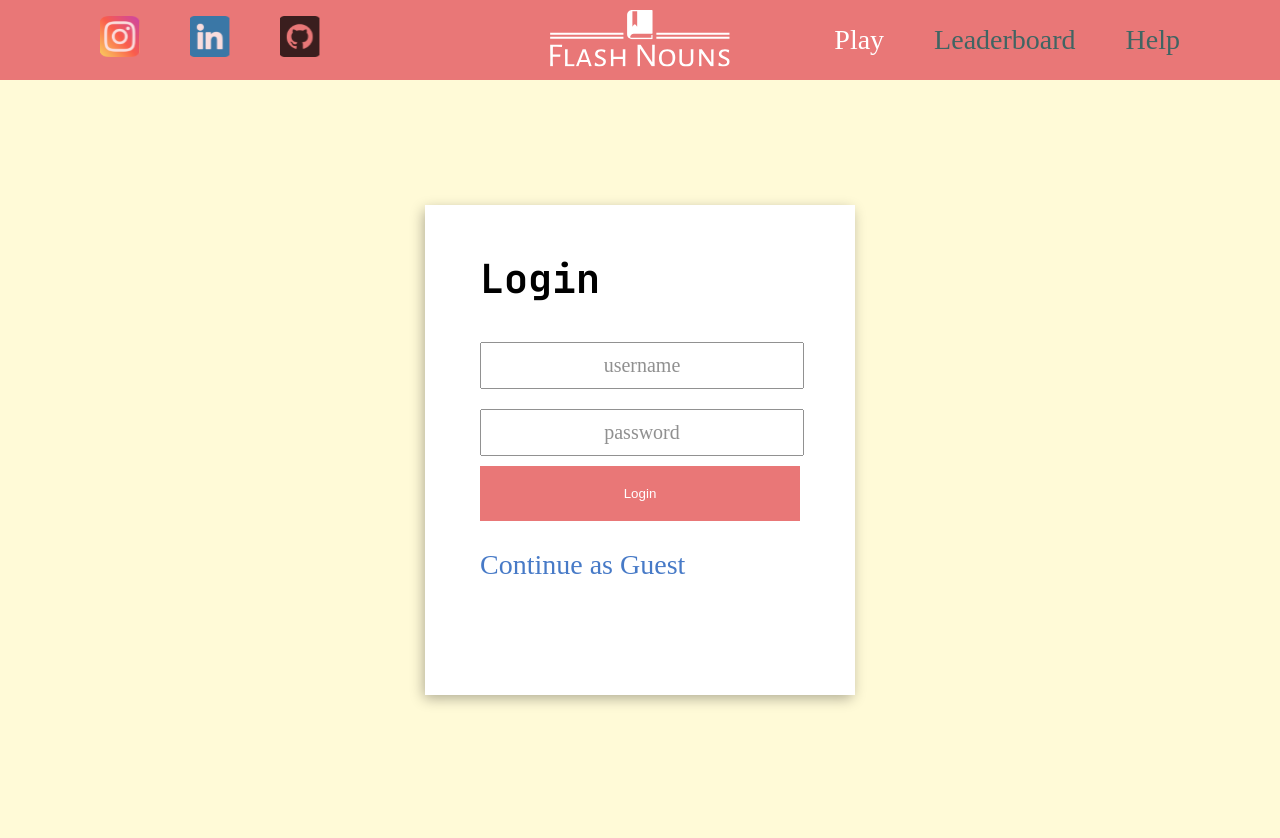
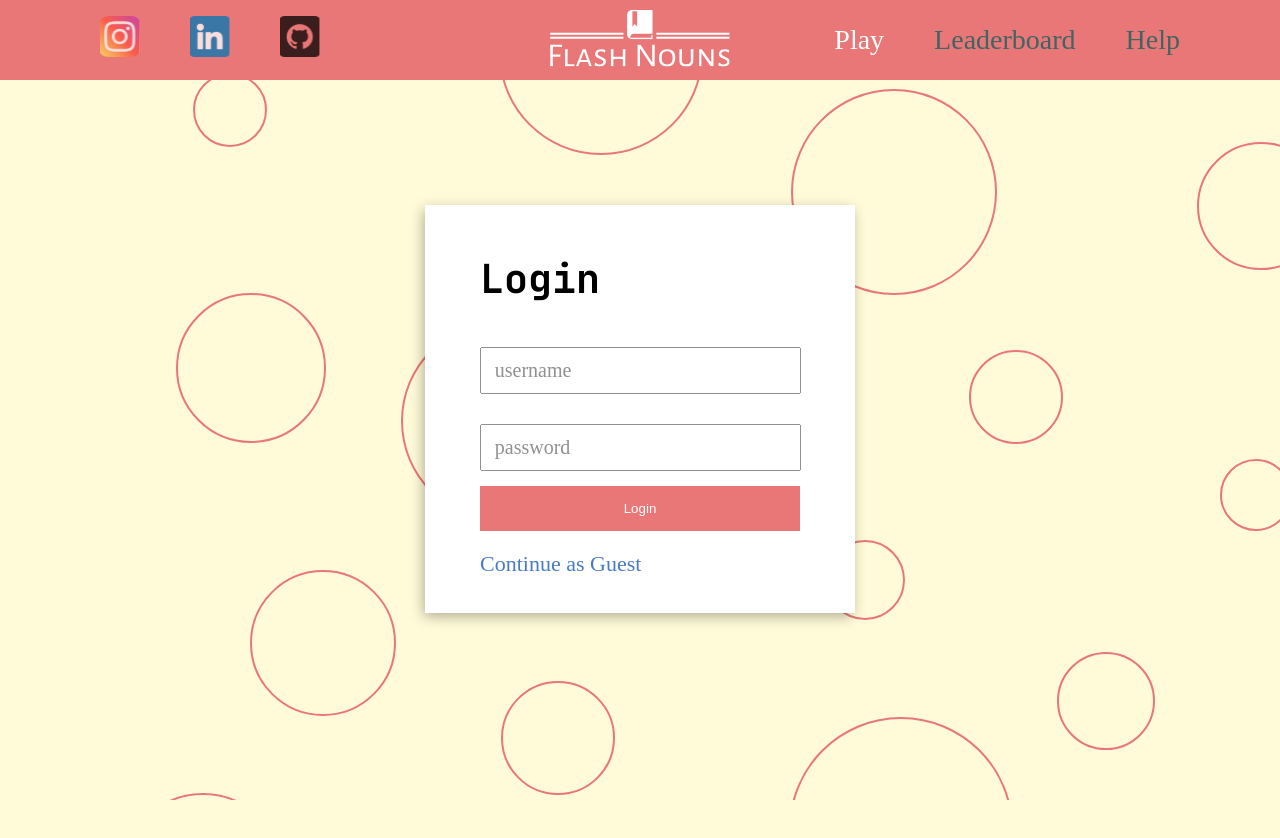
Before and after one commit to Wr3tchedTorch/FlashNouns, a React (Vite) app: page /login in a window 1280 px wide. Shown: the top 838 px of the page. Built offline with nearby package versions, Linux system fonts and the light colour scheme; a web font is replaced by a local one.

Commit message:
finishing login screen design implementation

```diff
--- a/src/pages/Login/Login.tsx
+++ b/src/pages/Login/Login.tsx
@@ -4,6 +4,11 @@ import "./index.scss";
 const Login = () => {
   return (
     <div className="login-container">
+        <div className="background">
+          <div className="bg-image"></div>
+          <div className="bg-image"></div>
+          <div className="bg-image"></div>
+        </div>
         <h1 className="title">Login</h1>
         <form action="">
             <input type="text" name="" id="" className="username-input" minLength={3} required placeholder='username'/>
--- a/src/pages/Login/index.scss
+++ b/src/pages/Login/index.scss
@@ -5,30 +5,65 @@
     margin: auto;
     margin-top: 125px;
     width: 25%;
-    height: 450px;
+    height: auto;
     animation: 500ms forwards shadow-drop-animation;
     padding: 20px 55px;
 
+    .background {
+        position: absolute;
+        top: 0;
+        right: 0;
+        width: auto;
+        height: 100vh;
+        z-index: -1;
+        display: flex;
+        flex-wrap: nowrap;
+
+        .bg-image {
+            width: 1440px;
+            background-repeat: no-repeat;
+            background-position: center center;
+            background-image: url("../../../public/haikei_backgrounds/circle-scatter-haikei.svg");
+            animation: float-left 200ms none infinite;
+        }
+    }
+
     form {
         input {
-            width: 100%;
+            width: 95%;
             margin: 10px 0px;
             padding: 10px 0;
-            text-align: center;
+            padding-left: 4%;
 
             font-size: 20px;
             font-family: $paragraph-font;
             opacity: 0.8;
+            margin: 15px 0px;
         }
 
         button {
             width: 100%;
             margin: 0 0;
-            padding: 20px;
+            padding: 15px;
             border-radius: 0;
             background-color: $background-darker-color;
             color: #fff;
             border: 0;
+            transition: 200ms ease-in-out;
+        }
+
+        button:hover {
+            cursor: pointer;
+            scale: 1.05;
+            filter: brightness(125%);
+        }
+
+        p {
+            margin: 15px 0px;
+        }
+
+        a.guest-link {
+            font-size: 22px;
         }
     }
 }
```
Also changed, not shown: public/haikei_backgrounds/circle-scatter-haikei.svg (added).
